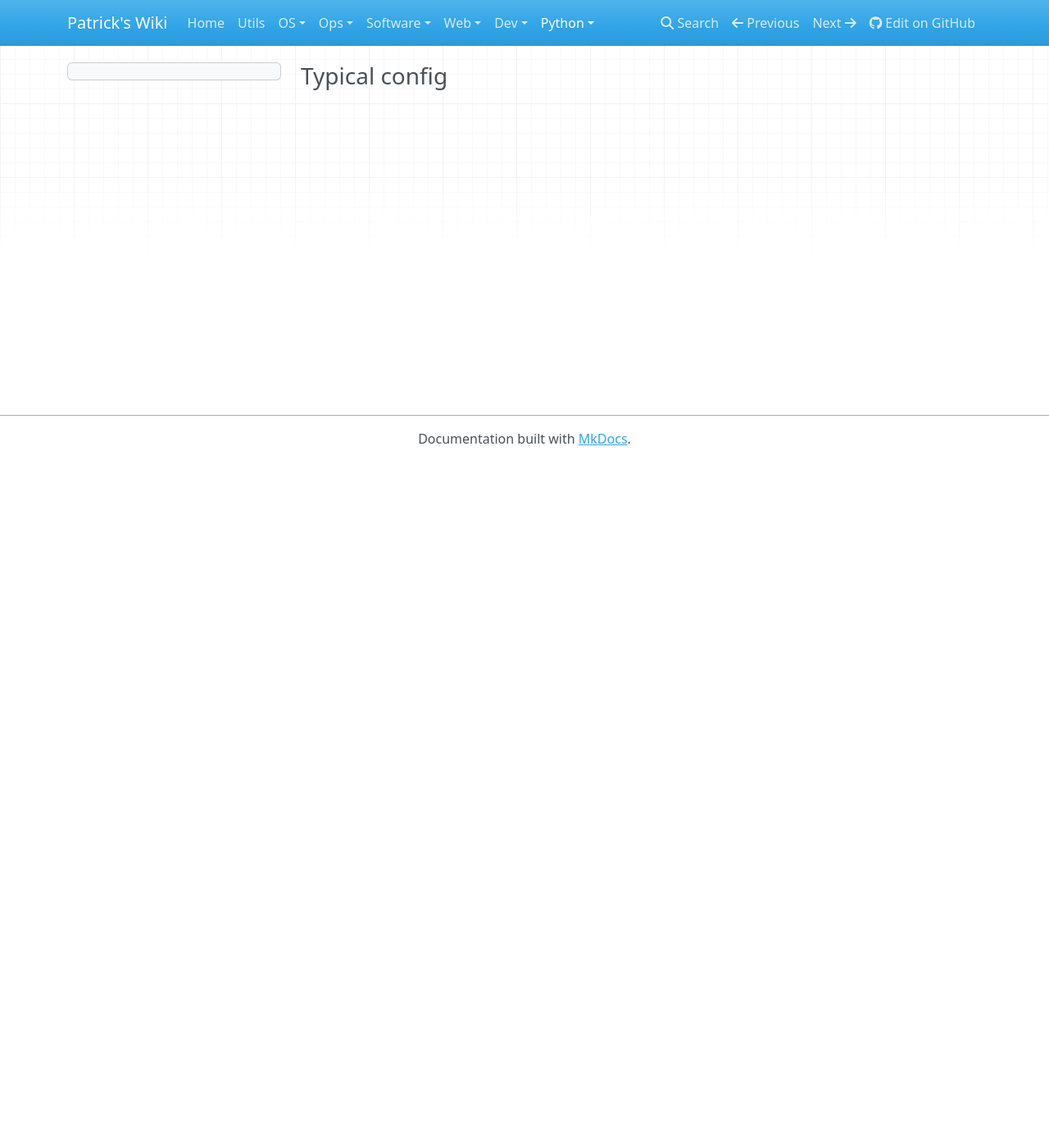
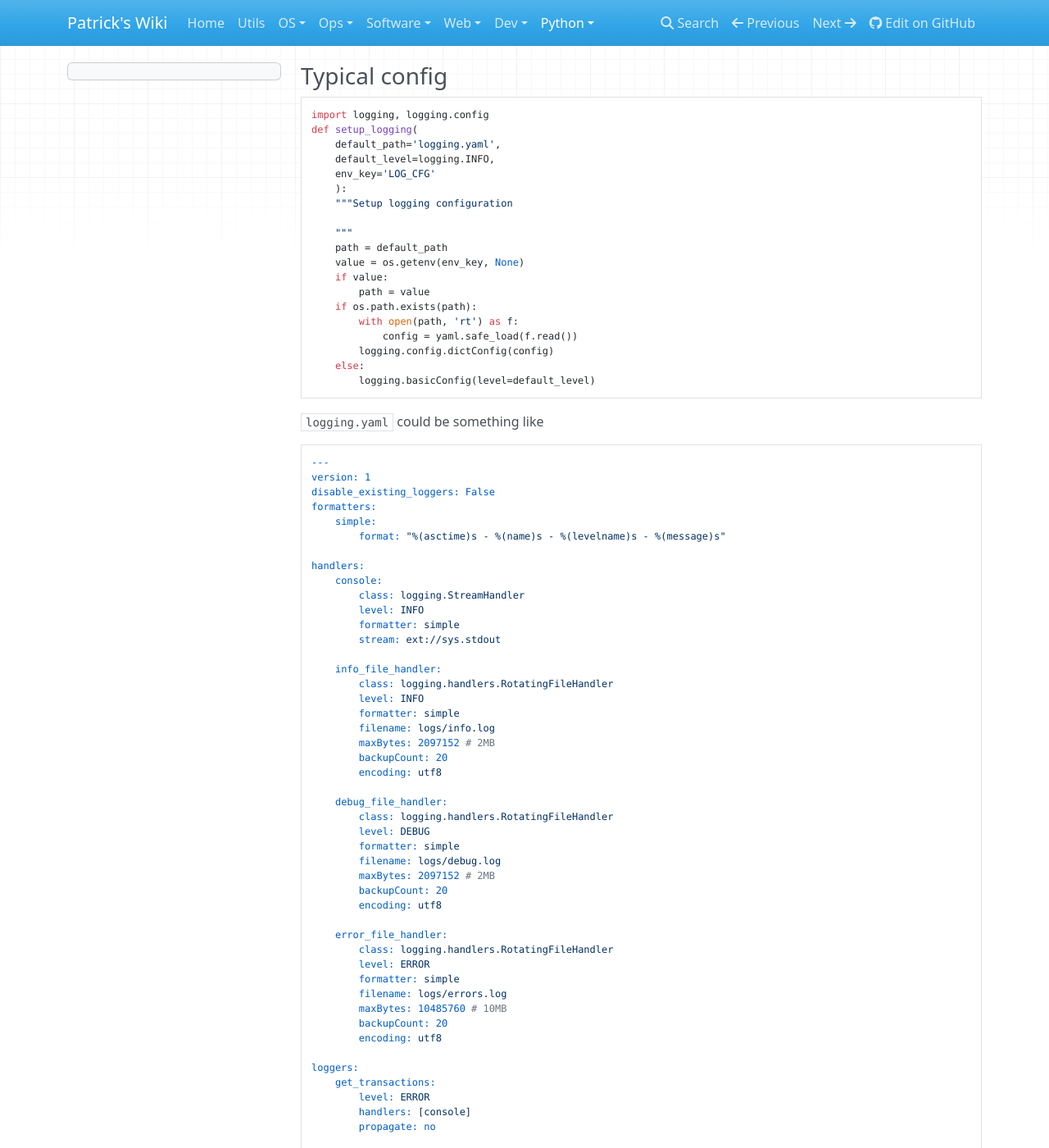
Before and after one commit to patsancu/wiki, an MkDocs documentation site: the page built from docs/python/logging.md, in a window 1280 px wide and 1400 px high. Shown: the whole window at 82% size. Built offline with MkDocs 1.6.1, drawn with Linux system fonts in a browser that asks for light colours; nearby versions of some CDN libraries; some of the changed text lies outside the part shown.

Commit message:
python logging example

````diff
--- a/docs/python/logging.md
+++ b/docs/python/logging.md
@@ -1 +1,91 @@
 ### Typical config
+
+```python
+import logging, logging.config
+def setup_logging(
+    default_path='logging.yaml',
+    default_level=logging.INFO,
+    env_key='LOG_CFG'
+    ):
+    """Setup logging configuration
+
+    """
+    path = default_path
+    value = os.getenv(env_key, None)
+    if value:
+        path = value
+    if os.path.exists(path):
+        with open(path, 'rt') as f:
+            config = yaml.safe_load(f.read())
+        logging.config.dictConfig(config)
+    else:
+        logging.basicConfig(level=default_level)
+```
+
+`logging.yaml` could be something like
+
+```yaml
+---
+version: 1
+disable_existing_loggers: False
+formatters:
+    simple:
+        format: "%(asctime)s - %(name)s - %(levelname)s - %(message)s"
+
+handlers:
+    console:
+        class: logging.StreamHandler
+        level: INFO
+        formatter: simple
+        stream: ext://sys.stdout
+
+    info_file_handler:
+        class: logging.handlers.RotatingFileHandler
+        level: INFO
+        formatter: simple
+        filename: logs/info.log
+        maxBytes: 2097152 # 2MB
+        backupCount: 20
+        encoding: utf8
+
+    debug_file_handler:
+        class: logging.handlers.RotatingFileHandler
+        level: DEBUG
+        formatter: simple
+        filename: logs/debug.log
+        maxBytes: 2097152 # 2MB
+        backupCount: 20
+        encoding: utf8
+
+    error_file_handler:
+        class: logging.handlers.RotatingFileHandler
+        level: ERROR
+        formatter: simple
+        filename: logs/errors.log
+        maxBytes: 10485760 # 10MB
+        backupCount: 20
+        encoding: utf8
+
+loggers:
+    get_transactions:
+        level: ERROR
+        handlers: [console]
+        propagate: no
+
+root:
+    level: DEBUG
+    handlers: [console, debug_file_handler, info_file_handler, error_file_handler]
+```
+
+
+Can be used like this
+```python
+import logging
+from utils import setup_logging
+
+setup_logging(default_path="./logging_some_module.yaml")
+logger = logging.getLogger(__name__)
+
+# sets level for the urllib3 module to WARNING
+logging.getLogger("urllib3").setLevel(logging.WARNING)
+```
````
